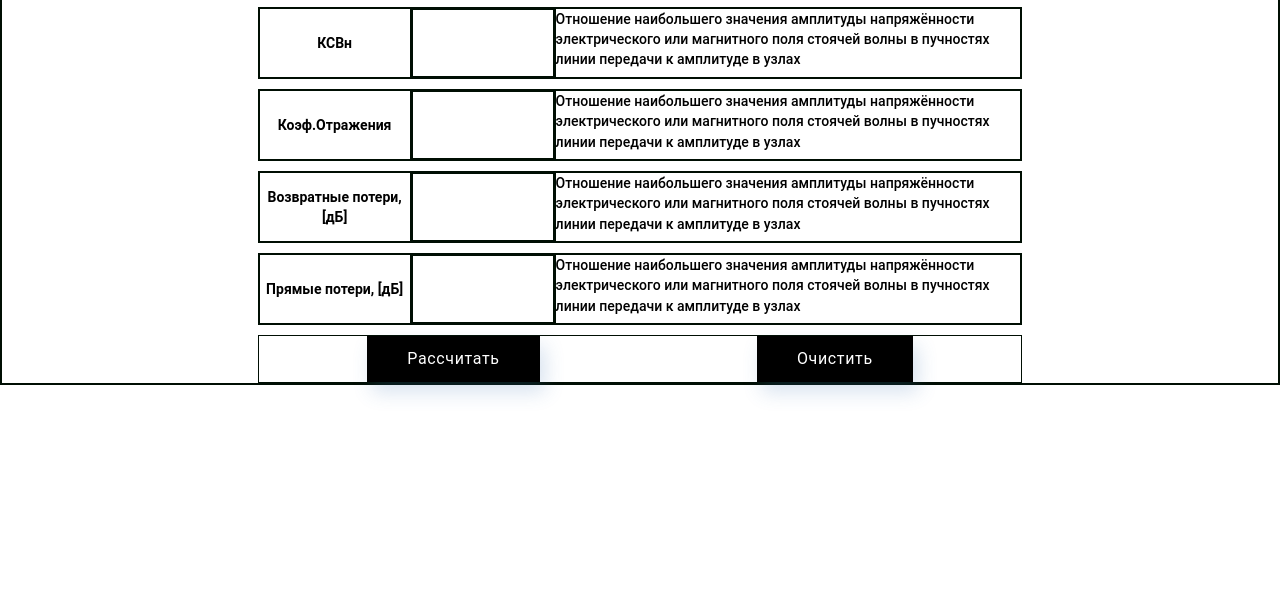
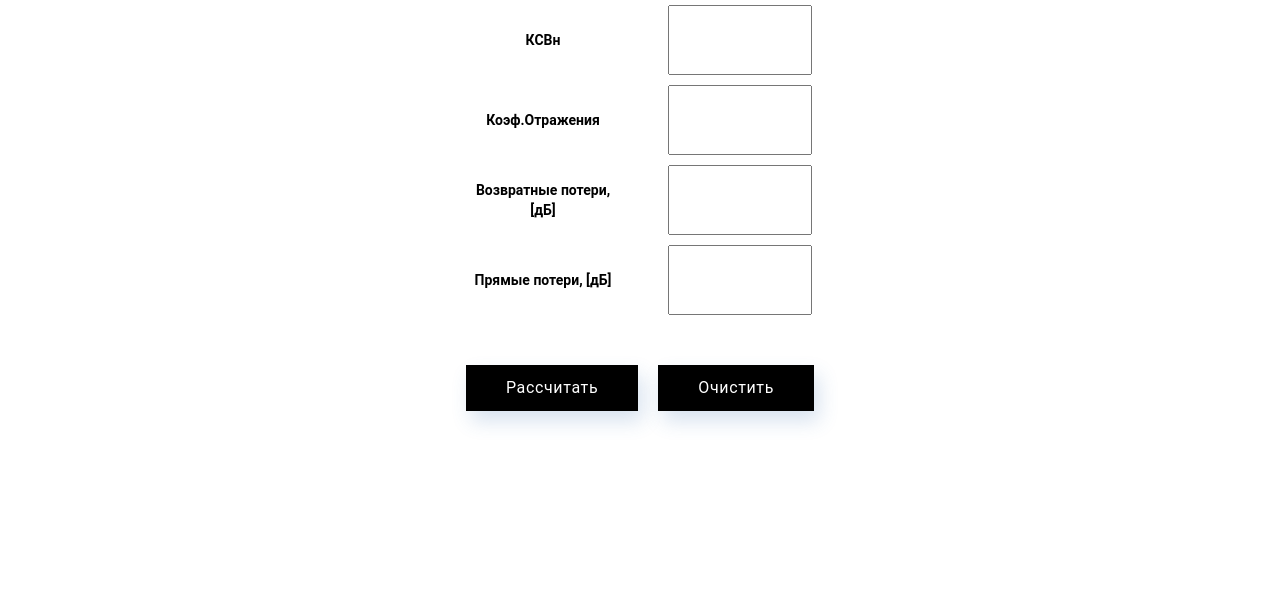
Before and after one commit to Nekregor1/SVV_prod, a plain HTML site: page index.html in a window 1280 px wide. Shown: the part 184-800 px from the top of the page. Drawn offline with Linux system fonts and the light colour scheme.

Commit message:
Итоговая версия

```diff
--- a/index.html
+++ b/index.html
@@ -15,7 +15,7 @@
 
 
         function readFloat(id) {
-            var new_var = document.getElementById(id).value;
+            var new_var = document.getElementById(id).value.replace(',', '.');
             return parseFloat(new_var);
         }
 
@@ -32,6 +32,9 @@
             var_RL = readFloat("RL");
             var_DL = readFloat("DL");
 
+			document.getElementById("button_calc").disabled = true;
+			document.getElementById("button_calc").style.display = "none";
+			document.getElementById("button_calc").hidden=true;
 
             if ((!isNaN(var_KU)) && (flag == true)) {
                 if ((var_KU > 1) || (var_KU < 0)) {
@@ -57,7 +60,6 @@
                 }
                 flag = false;
                 document.getElementById("KU").disabled = true;
-
             }
 
             if ((!isNaN(var_SWR)) && (flag == true)) {
@@ -115,7 +117,7 @@
                     write_answer("RL", "- \u221E");
                     write_answer("SWR", 1);
                 } else if (var_DL < 0) {
-                    var_KU = Math.sqrt(1 - Math.pow(10, var_DL / 20));
+                    var_KU = Math.sqrt(1 - Math.pow(10, var_DL / 10));
                     var_SWR = (1 + var_KU) / (1 - var_KU);
                     var_RL = 20 * Math.log10(var_KU);
                     write_answer("SWR", Math.round(var_SWR * 1000) / 1000);
@@ -138,6 +140,9 @@
             document.getElementById("KU").disabled = false;
             document.getElementById("RL").disabled = false;
             document.getElementById("DL").disabled = false;
+			document.getElementById("button_calc").disabled = false;
+			document.getElementById("button_calc").hidden=false;
+			document.getElementById("button_calc").style.display = "";
         }
     </script>
     <style>
@@ -178,22 +183,22 @@
             margin-top: 10px;
             display: flex;
             flex-direction: row;
-            justify-content: start;
+            justify-content: center;
         }
 
         .card_button {
             /* width: 200px; */
-            margin-top: 10px;
+            margin-top: 50px;
             display: flex;
             flex-direction: row;
-            justify-content: space-around;
+            justify-content: center;
         }
 
-        div {
+        /* div {
             border: 1px solid rgb(0, 14, 3);
-        }
+        } */
 
-        #button {
+        #button_calc {
             font-size: 16px;
             line-height: 26px;
             text-align: center;
@@ -206,14 +211,31 @@
             padding: 10px 40px;
             text-decoration: none;
             display: inline-block;
-            /* margin-left: 10px;
-            margin-right: 10px; */
+            margin-left: 10px;
+            margin-right: 10px;
+        }
+
+		#button_refr {
+            font-size: 16px;
+            line-height: 26px;
+            text-align: center;
+            letter-spacing: 0.04em;
+            font-family: 'Roboto', Arial, sans-serif;
+            color: #FFFFFF;
+            background: #000000;
+            box-shadow: 5px 10px 20px rgba(53, 110, 173, 0.2);
+            /* border-radius: 10px; */
+            padding: 10px 40px;
+            text-decoration: none;
+            display: inline-block;
+            margin-left: 10px;
+            margin-right: 10px;
         }
 
         .text {
             text-align: center;
-            border-width: 0px 0px 1px 0px;
-            border-color: #000000;
+            /* border-width: 0px 0px 1px 0px;
+            border-color: #000000; */
             /* padding: 20px; */
             /* vertical-align: center; */
             font-family: 'Roboto', Arial, sans-serif;
@@ -244,7 +266,7 @@
             text-align: center;
             /* margin: 0 auto; */
             /* border-width: 0px 0px 1px 1px; */
-            border: 1px solid rgb(0, 14, 3);
+            /* border: 1px solid rgb(0, 14, 3); */
             /* border-color: #000000; */
             padding: 20px;
             vertical-align: top;
@@ -259,11 +281,15 @@
         .title_field {
             display: flex;
             align-items: center;
+			margin-left: 25px;
+			margin-right: 25px;
         }
 
         .input_field {
             display: flex;
             align-items: center;
+			margin-left: 25px;
+			margin-right: 25px;
         }
     </style>
 </head>
@@ -282,11 +308,7 @@
                 <div class="input_field">
                     <input type="field" id="SWR">
                 </div>
-                <div class="desc_field">
-                    <p class="description">
-                        Отношение наибольшего значения амплитуды напряжённости электрического или магнитного поля стоячей волны в пучностях линии передачи к амплитуде в узлах
-                    </p>
-                </div>
+
             </div>
             <div class="card">
                 <div class="title_field">
@@ -295,11 +317,7 @@
                 <div class="input_field">
                     <input type="field" id="KU">
                 </div>
-                <div class="desc_field">
-                    <p class="description">
-                        Отношение наибольшего значения амплитуды напряжённости электрического или магнитного поля стоячей волны в пучностях линии передачи к амплитуде в узлах
-                    </p>
-                </div>
+
             </div>
             <div class="card">
                 <div class="title_field">
@@ -308,11 +326,7 @@
                 <div class="input_field">
                     <input type="field" id="RL">
                 </div>
-                <div class="desc_field">
-                    <p class="description">
-                        Отношение наибольшего значения амплитуды напряжённости электрического или магнитного поля стоячей волны в пучностях линии передачи к амплитуде в узлах
-                    </p>
-                </div>
+
             </div>
             <div class="card">
                 <div class="title_field">
@@ -321,16 +335,12 @@
                 <div class="input_field">
                     <input type="field" id="DL">
                 </div>
-                <div class="desc_field">
-                    <p class="description">
-                        Отношение наибольшего значения амплитуды напряжённости электрического или магнитного поля стоячей волны в пучностях линии передачи к амплитуде в узлах
-                    </p>
-                </div>
+
             </div>
 
             <div class="card_button">
-                <a href="#" onclick="calc();" id="button">Рассчитать</a>
-                <a href="#" onclick="refresh();" id="button">Очистить</a>
+                <a href="#" onclick="calc();" id="button_calc">Рассчитать</a>
+                <a href="#" onclick="refresh();" id="button_refr">Очистить</a>
             </div>
             <!-- <div class="card">
 
```
